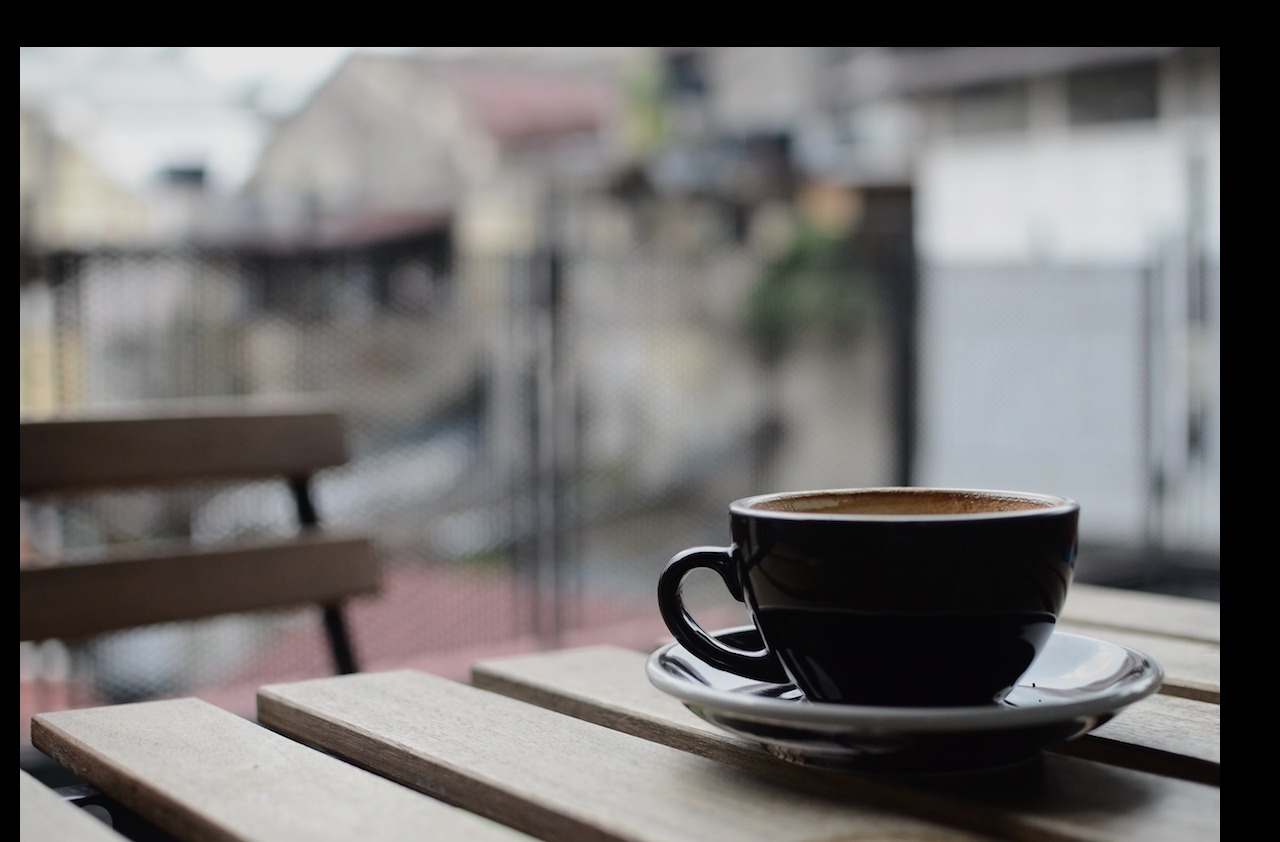
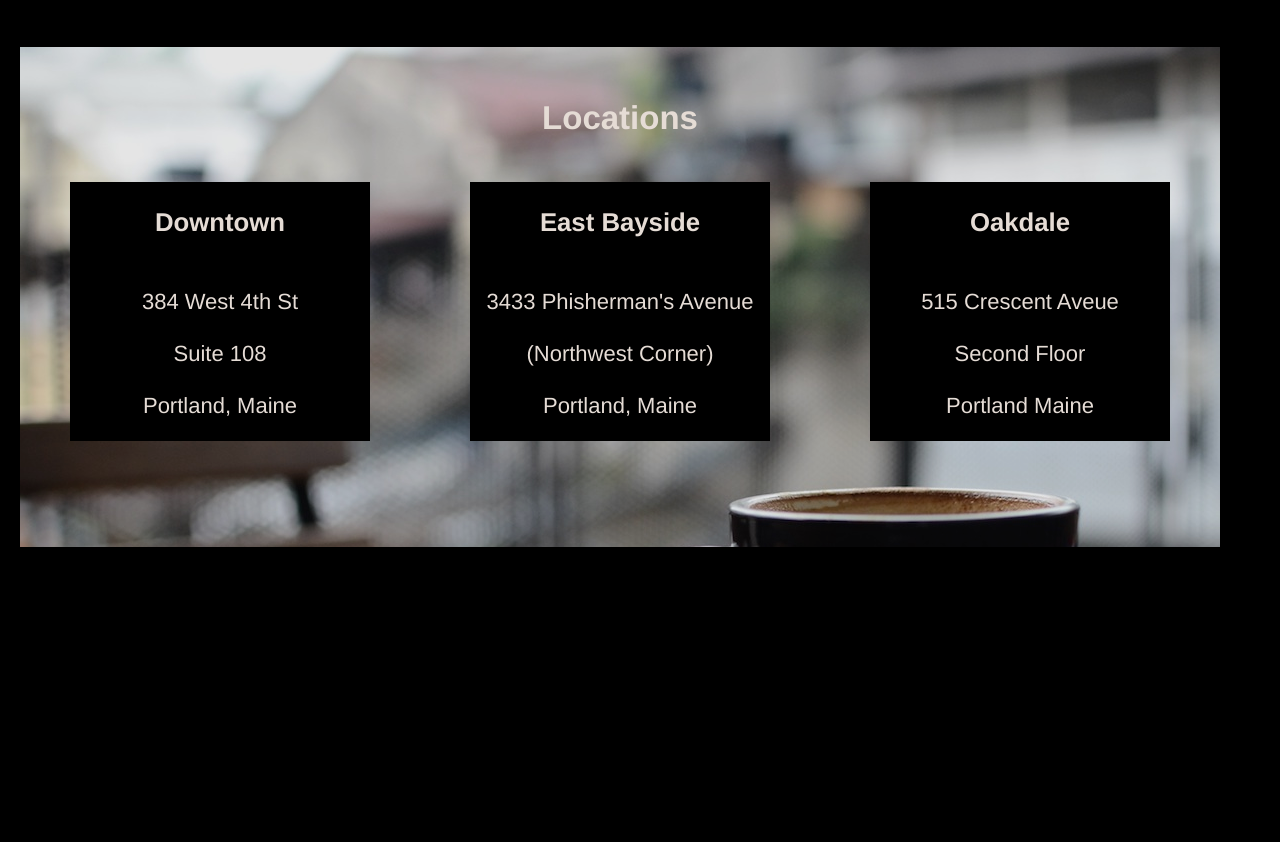
Before and after one commit to RobotTooth/flexbox_project, a plain HTML site: page index.html in a window 1280 px wide. Shown: the part 1533-2375 px from the top of the page. After the commit the page ends 2100 px from the top, so only its background shows below. Drawn offline with Linux system fonts and the light colour scheme.

Commit message:
Location section css added

```diff
--- a/css/style.css
+++ b/css/style.css
@@ -98,3 +98,52 @@ a {
     margin: 5px;
     text-align: center;
 }
+/* locations section */
+
+.locations-section {
+    text-align: center;
+    height: 500px;
+    width: 1200px;
+    display: flex;
+    flex-direction: column;
+    flex-wrap: wrap;
+}
+
+.locations-background {
+    position: relative;
+    overflow: hidden;
+
+}
+
+.locations-background img {
+    display: block;
+    z-index: -1;
+    width: 100%;
+    height: auto;
+}
+
+.locations-background h2 {
+    position: absolute;
+    top: 3%;
+    left: 50%;
+    transform: translateX(-50%);
+    padding: 10px 20px;
+}
+
+.location-container {
+    position: absolute;
+    margin-top: 9%;
+    margin-right: auto;
+    width: 1200px;
+    display: flex;
+    justify-content: space-around;
+    flex-wrap: wrap;
+}
+
+.location {
+    width: 300px;
+    height: auto;
+    margin: 20px;
+    background-color: black;
+    text-align: center;
+}
--- a/index.html
+++ b/index.html
@@ -51,21 +51,24 @@
             </div>
         </div>
     </div>
-    <div class="locations">
+    <div class="locations-section">
         <div class="locations-background">
             <img src="resources\images\img-locations-background.jpg">
             <h2>Locations</h2>
+
+        </div>
+        <div class="location-container">
             <div class="location">
                 <h3>Downtown</h3>
-                <p>384 West 4th St<br>Suite 108<br>Portland, Maine</p>
+                <p><br>384 West 4th St<br><br>Suite 108<br><br>Portland, Maine</p>
             </div>
             <div class="location">
                 <h3>East Bayside</h3>
-                <p>3433 Phisherman's Avenue<br>(Northwest Corner)<br>Portland, Maine</p>
+                <p><br>3433 Phisherman's Avenue<br><br>(Northwest Corner)<br><br>Portland, Maine</p>
             </div>
             <div class="location">
                 <h3>Oakdale</h3>
-                <p>515 Crescent Aveue<br>Second Floor<br>Portland Maine</p>
+                <p><br>515 Crescent Aveue<br><br>Second Floor<br><br>Portland Maine</p>
             </div>
         </div>
     </div>
```
